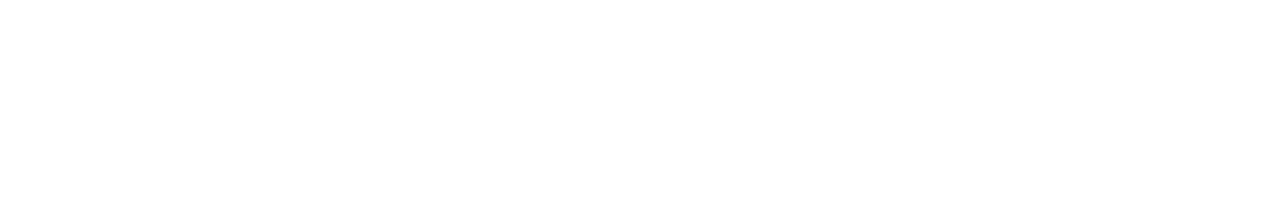
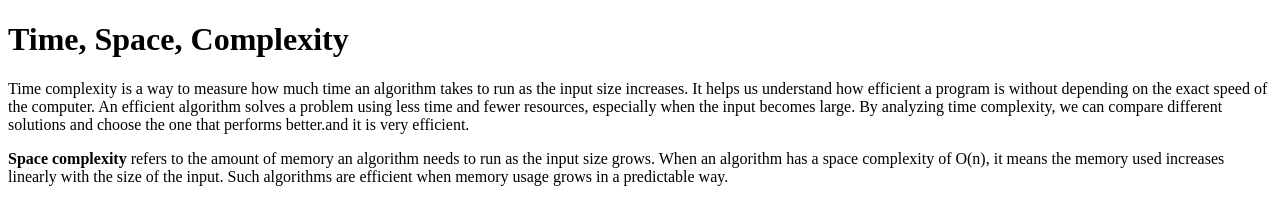
Before and after one commit to acciojob/time-and-space-complexity-sejalbahekar123, a website: page main.html in a window 1280 px wide. Drawn offline with Linux system fonts and the light colour scheme.

Commit message:
created a submission

```diff
--- a/main.html
+++ b/main.html
@@ -10,6 +10,12 @@
 	<!-- the entire body must be written by student -->
     <script type="text/javascript" src="./script.js">
 </script>
+<h1>Time, Space, Complexity</h1>
+<p>Time complexity is a way to measure how much time an algorithm takes to run as the input size increases. It helps us understand how efficient a program is without depending on the exact speed of the computer. An efficient algorithm solves a problem using less time and fewer resources, especially when the input becomes large. By analyzing time complexity, we can compare different solutions and choose the one that performs better.and it is very efficient.
+</p>
+<p>
+	<b>Space complexity</b> refers to the amount of memory an algorithm needs to run as the input size grows. When an algorithm has a space complexity of O(n), it means the memory used increases linearly with the size of the input. Such algorithms are efficient when memory usage grows in a predictable way.
+</p>
 
 </body>
 
```
